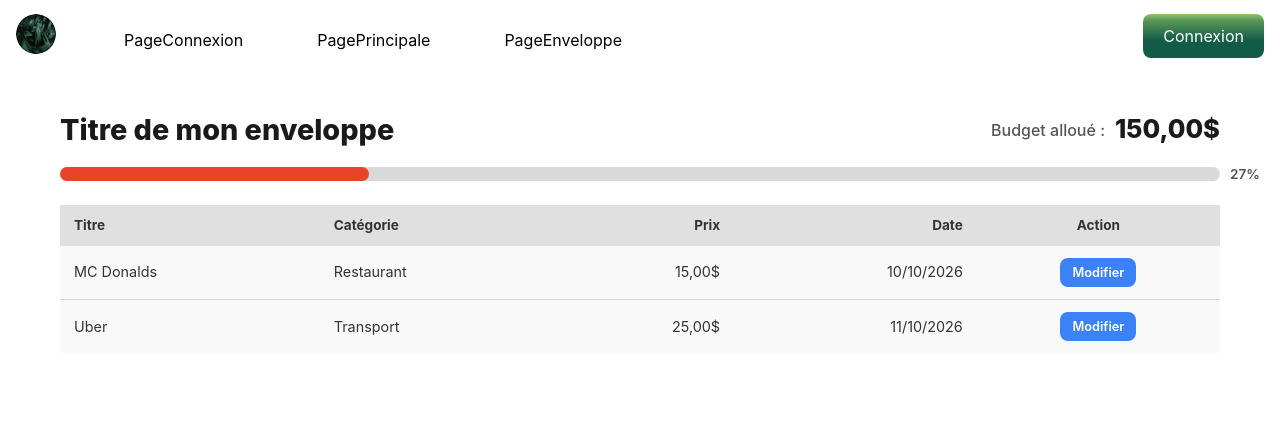
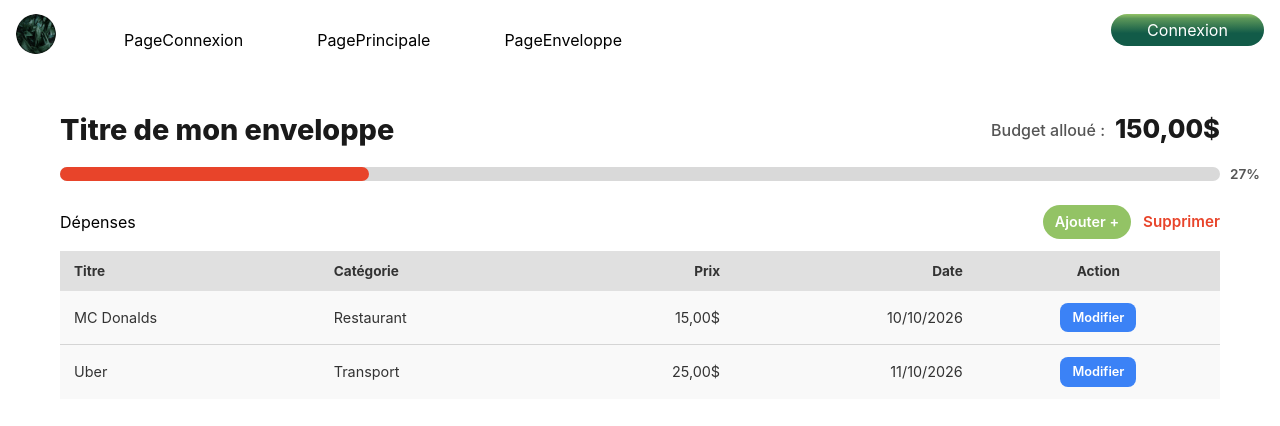
Before and after one commit to BudgetsOrg/Projet_BudgETS, a React (Vite) app in the folder frontend/: page /PageEnveloppe in a window 1280 px wide. Shown: the top 426 px of the page. Built offline with nearby package versions, Linux system fonts and the light colour scheme.

Commit message:
ajout boutton (Ajouter et Supprimer + leurs logique qui ajoute une nouvelle depense dans l''interface et supprimer pour selectionner les depenses qu'on souhaite supprimer.)En plus de modification des dimensions du btn connexion du Header.

```diff
--- a/frontend/src/pages/Enveloppe.tsx
+++ b/frontend/src/pages/Enveloppe.tsx
@@ -23,6 +23,9 @@ const donneesInitiales = {
 
 function Enveloppe() {
   const { titre, budgetAlloue } = donneesInitiales;
+
+  const [modeSupprimer, setModeSupprimer] = useState(false);
+  const [selectionnes, setSelectionnes] = useState<number[]>([]);
 
   const [depenses, setDepenses] = useState<Depense[]>(donneesInitiales.depenses);
   const [modalOuvert, setModalOuvert] = useState(false);
@@ -113,6 +116,58 @@ function Enveloppe() {
     setModalOuvert(true);
   };
 
+  const activerModeSupprimer = () => {
+    setModeSupprimer(true);
+    setSelectionnes([]);
+  };
+
+  const annulerSupprimer = () => {
+    setModeSupprimer(false);
+    setSelectionnes([]);
+  };
+
+  const toggleSelection = (index: number) => {
+    setSelectionnes(prev =>
+      prev.includes(index)
+        ? prev.filter(i => i !== index)
+        : [...prev, index]
+    );
+  };
+  const confirmerSuppression = () => {
+    const nouvellesDepenses = depenses.filter(
+      (_, i) => !selectionnes.includes(i)
+    );
+
+    setDepenses(nouvellesDepenses);
+    setModeSupprimer(false);
+    setSelectionnes([]);
+  };
+
+
+  //Lorsqu'on va relier avec le backend ici utiliser ce code pour supprimer les dépenses sélectionnées.
+  /*
+  const confirmerSuppression = async () => {
+    try {
+      for (const index of selectionnes) {
+        const depense = depenses[index];
+
+        if (depense.id) {
+          await fetch(
+            `http://localhost:8080/api/enveloppes/${enveloppeId}/depenses/${depense.id}`,
+            { method: "DELETE" }
+          );
+        }
+      }
+
+      setDepenses(depenses.filter((_, i) => !selectionnes.includes(i)));
+      setModeSupprimer(false);
+      setSelectionnes([]);
+
+    } catch (err) {
+      console.error("Erreur suppression :", err);
+    }
+  };*/
+
   return (
     <div className="enveloppe_container">
       <div className="enveloppe_header">
@@ -127,36 +182,72 @@ function Enveloppe() {
         <div className="enveloppe_barre_remplie" style={{ width: `${pourcentage}%` }} />
         <span className="enveloppe_barre_pourcentage">{Math.round(pourcentage)}%</span>
       </div>
+      <div className="enveloppe_depenses_header">
+        <h2>Dépenses</h2>
 
+        <div className="enveloppe_depenses_actions">
+          {!modeSupprimer ? (
+            <>
+              <button className="btn_ajouter" onClick={ouvrirModal}>
+                Ajouter +
+              </button>
+
+              <button className="btn_supprimer" onClick={activerModeSupprimer}>
+                Supprimer
+              </button>
+            </>
+          ) : (
+            <>
+              <button className="btn_ajouter" onClick={confirmerSuppression}>
+                Confirmer ({selectionnes.length})
+              </button>
+
+              <button className="btn_supprimer" onClick={annulerSupprimer}>
+                Annuler
+              </button>
+            </>
+          )}
+        </div>
+      </div>
       <table className="enveloppe_table">
         <thead>
           <tr>
+            {modeSupprimer && <th></th>}
             <th>Titre</th>
             <th>Catégorie</th>
             <th>Prix</th>
             <th>Date</th>
-            <th>Action</th>
+            {!modeSupprimer && <th>Action</th>}
           </tr>
         </thead>
 
         <tbody>
           {depenses.map((depense, index) => (
             <tr key={index}>
+              {modeSupprimer && (
+                <td>
+                  <input
+                    type="checkbox"
+                    checked={selectionnes.includes(index)}
+                    onChange={() => toggleSelection(index)}
+                  />
+                </td>
+              )}
+
               <td>{depense.titre}</td>
               <td>{depense.categorie}</td>
               <td>{formatPrix(depense.prix)}</td>
               <td>{formatDate(depense.date)}</td>
 
-              <td className="cell_actions">
-                <button
-                  className="btn_modifier"
-                  onClick={() => handleEdit(depense, index)}
-                >
-                  Modifier
-                </button>
-              </td>
+              {!modeSupprimer && (
+                <td className="cell_actions">
+                  <button className="btn_modifier"
+                    onClick={() => handleEdit(depense, index)}>Modifier</button>
+                </td>
+              )}
             </tr>
           ))}
+
         </tbody>
       </table>
 
--- a/frontend/src/style/general/Header.css
+++ b/frontend/src/style/general/Header.css
@@ -25,11 +25,13 @@
 background-color: rgba(23, 22, 27,0.1);
 }
 .container_header .btn_connexion_header {
+  width: 153px;
+  height: 32px;
+  text-justify: center;
   background: linear-gradient(to top, rgb(18,91,72) 40%, rgb(92,151,89) 86%, rgb(147,195,101) );
   color: white;
   border: none;
-  border-radius: 8px;
-  padding: 10px 20px;
+  border-radius: 999px;
   cursor: pointer;
 }
 .left {
--- a/frontend/src/style/pages/Enveloppe.css
+++ b/frontend/src/style/pages/Enveloppe.css
@@ -86,7 +86,7 @@
 .enveloppe_depenses_actions {
   display: flex;
   align-items: center;
-  gap: 16px;
+  gap: 12px;
 }
 
 .btn_ajouter {
@@ -94,7 +94,7 @@
   color: white;
   border: none;
   border-radius: 999px;
-  padding: 6px 18px;
+  padding: 6px 12px;
   font-size: 0.9rem;
   font-weight: 600;
   cursor: pointer;
```
